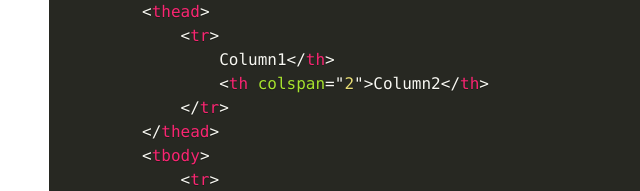
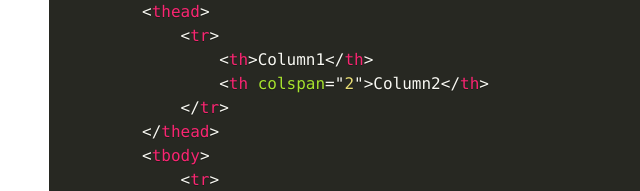
Before and after one commit to MalahimHaseeb/newCheatSheet, a plain HTML site: page index.html in a window 1280 px wide. Shown: the part 2302-2493 px from the top of the page, 271-911 px from the left. Drawn offline with Linux system fonts and the light colour scheme; some packages are replaced by stand-ins of ours; a script that the page names is missing; a web font is replaced by a local one.

Commit message:
Update index.html

```diff
--- a/index.html
+++ b/index.html
@@ -132,7 +132,7 @@
         &lt;caption>Demo Table&lt;/caption>
         &lt;thead>
             &lt;tr>
-                <th>Column1&lt;/th>
+                &lt;th>Column1&lt;/th>
                 &lt;th colspan="2">Column2&lt;/th>
             &lt;/tr>
         &lt;/thead>
@@ -150,7 +150,7 @@
         &lt;/tbody>
         &lt;tfoot>
             &lt;tr>
-                &lt;td>&nbsp;&lt;/td>
+                &lt;td>Data;&lt;/td>
                 &lt;td>Data&lt;/td>
                 &lt;td>Data&lt;/td>
             &lt;/tr>
```
